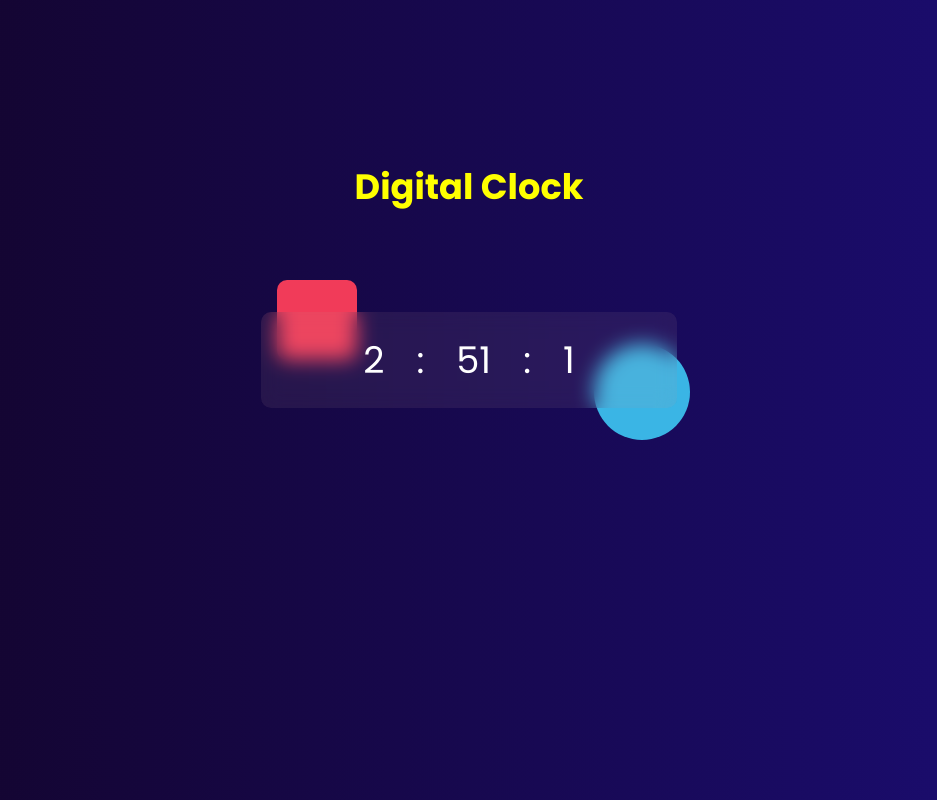
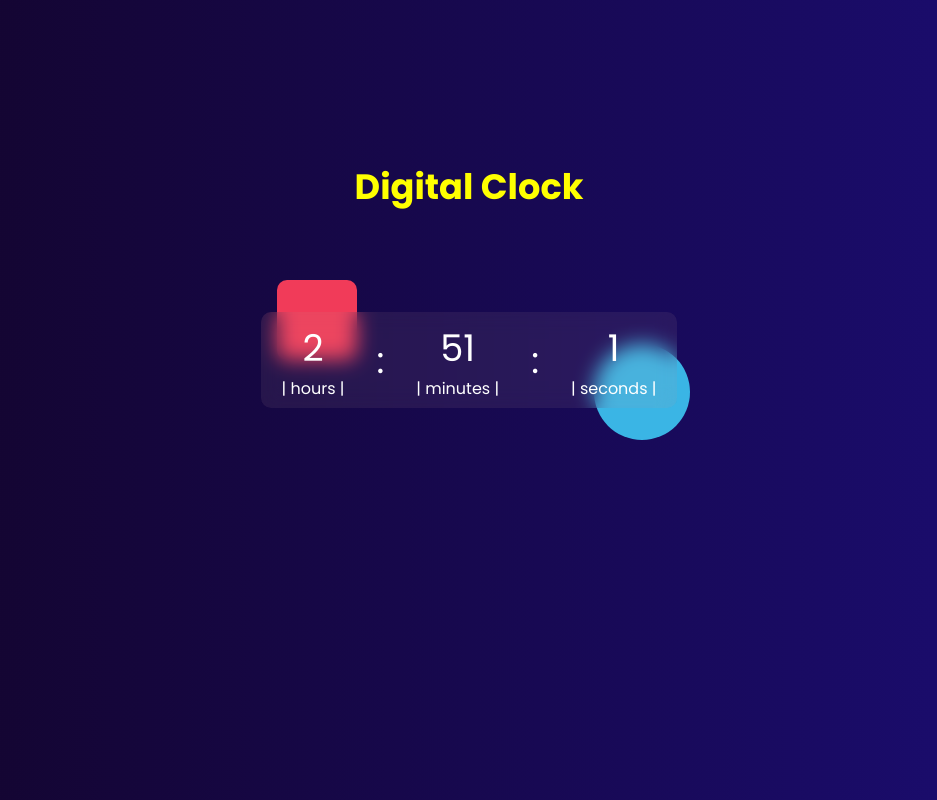
Before and after one commit to Krishna72user/Digital-Clock, a plain HTML site: page index.html in a window 1280 px wide. Shown: the whole page, without its empty margins (171-1108 px from the left). Drawn offline with Linux system fonts and the light colour scheme.

Commit message:
Improved UI

```diff
--- a/index.html
+++ b/index.html
@@ -10,11 +10,20 @@
     <div class="heading">Digital Clock</div>
     <div class="sq"></div>
     <div class="container">
-        <div class="hours"></div>
+        <div class="box">
+            <div class="hours"></div>
+            <div>| hours |</div>
+        </div>
         <div class="col">:</div>
-        <div class="minutes"></div>
+            <div class="box">
+            <div class="minutes"></div>
+        <div>| minutes |</div>
+        </div>
         <div class="col">:</div>
-        <div class="seconds"></div>
+        <div class="box">
+            <div class="seconds"></div>
+            <div>| seconds |</div>
+        </div>
     </div>
     <div class="circle"></div>
     <script>
--- a/style.css
+++ b/style.css
@@ -91,3 +91,8 @@ body{
         left: 30vh;
     }
 }
+.box{
+    display: flex;
+    flex-direction: column;
+    align-items: center;
+}
```
